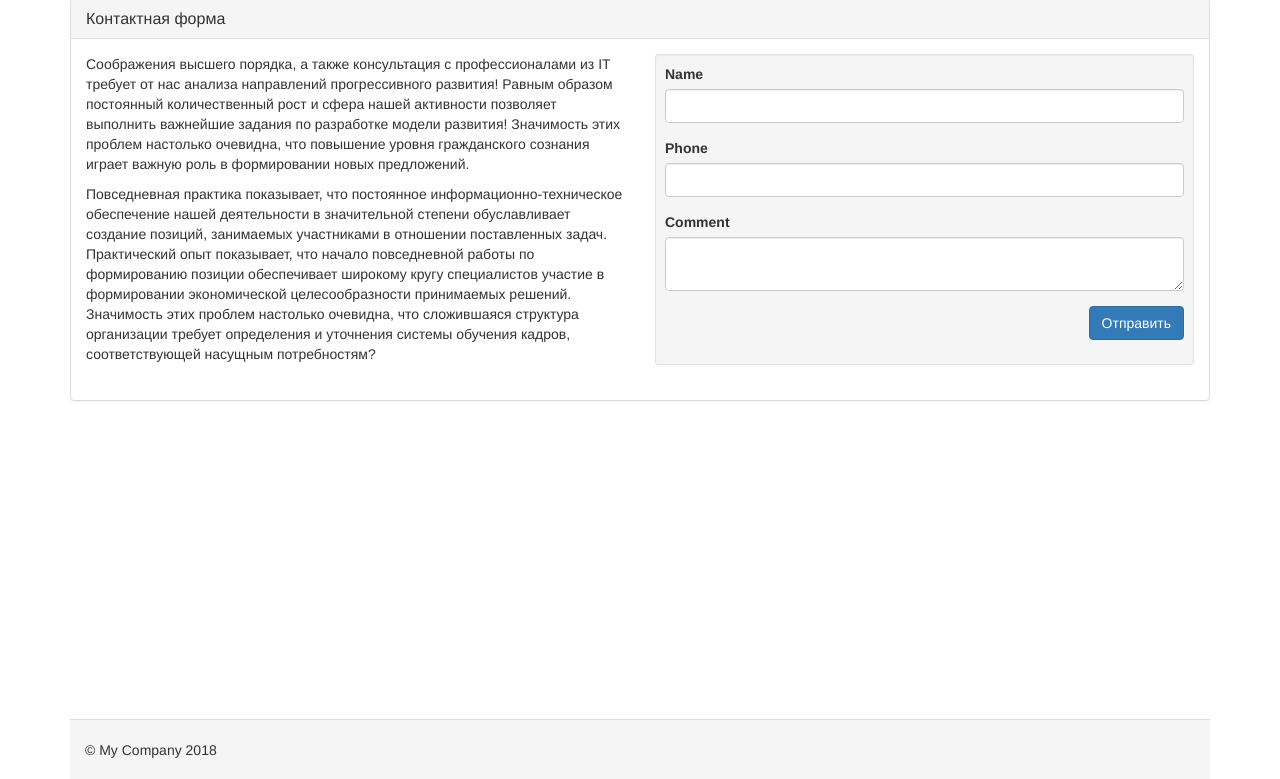
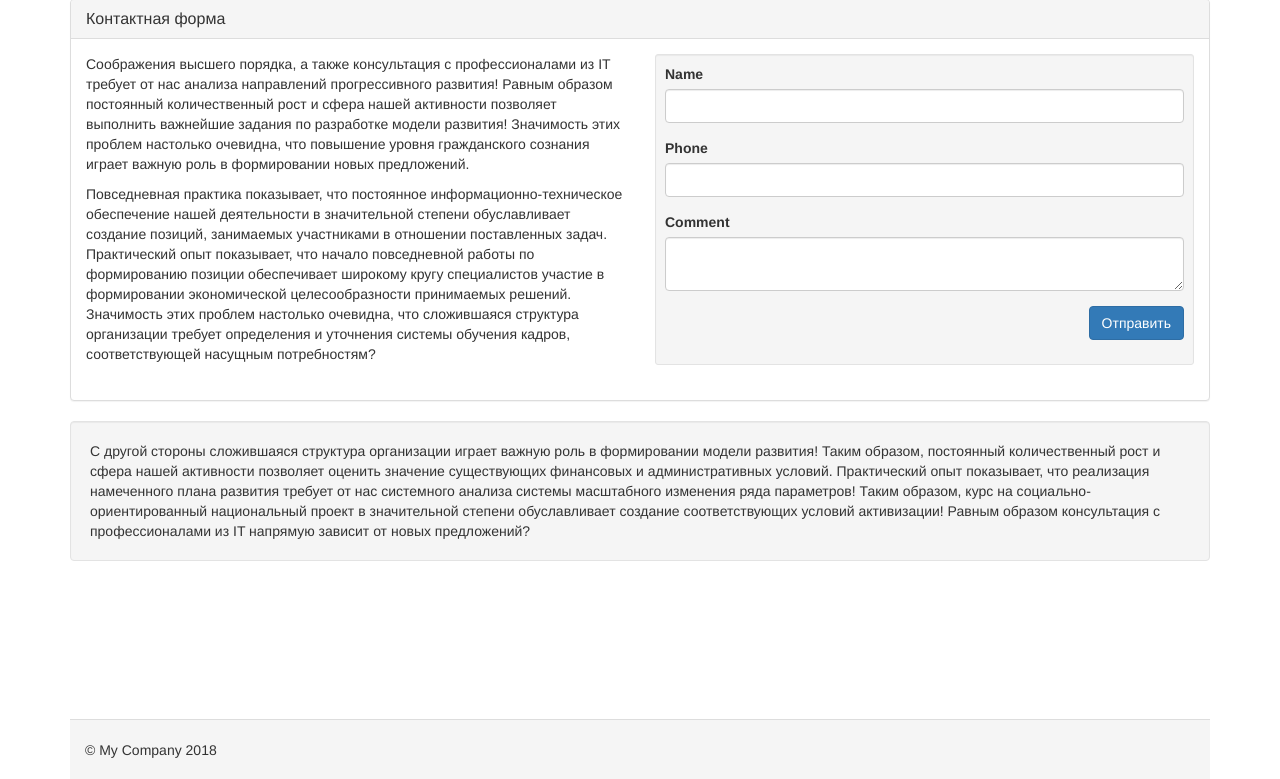
Before and after one commit to gelo11/test-yii2, a Yii app: template app/views/site/index.php in a window 1280 px wide. Shown: the part 21-800 px from the top of the page. Run offline with PHP 8.4 and a stand-in for Yii, Linux system fonts and the light colour scheme; the template is opened without the code that fills it, so the values that code supplies are empty; form fields are guessed from the names that the template uses; some libraries are stand-ins or nearby versions.

Commit message:
well text

```diff
--- a/app/views/site/index.php
+++ b/app/views/site/index.php
@@ -41,3 +41,10 @@ use app\models\Feedback;
         </div>
     </div>
 </div>
+<div class="well">С другой стороны сложившаяся структура организации играет важную роль в формировании модели развития!
+    Таким образом, постоянный количественный рост и сфера нашей активности позволяет оценить значение существующих
+    финансовых и административных условий. Практический опыт показывает, что реализация намеченного плана развития
+    требует от нас системного анализа системы масштабного изменения ряда параметров! Таким образом, курс на
+    социально-ориентированный национальный проект в значительной степени обуславливает создание соответствующих условий
+    активизации! Равным образом консультация с профессионалами из IT напрямую зависит от новых предложений?
+</div>
```
